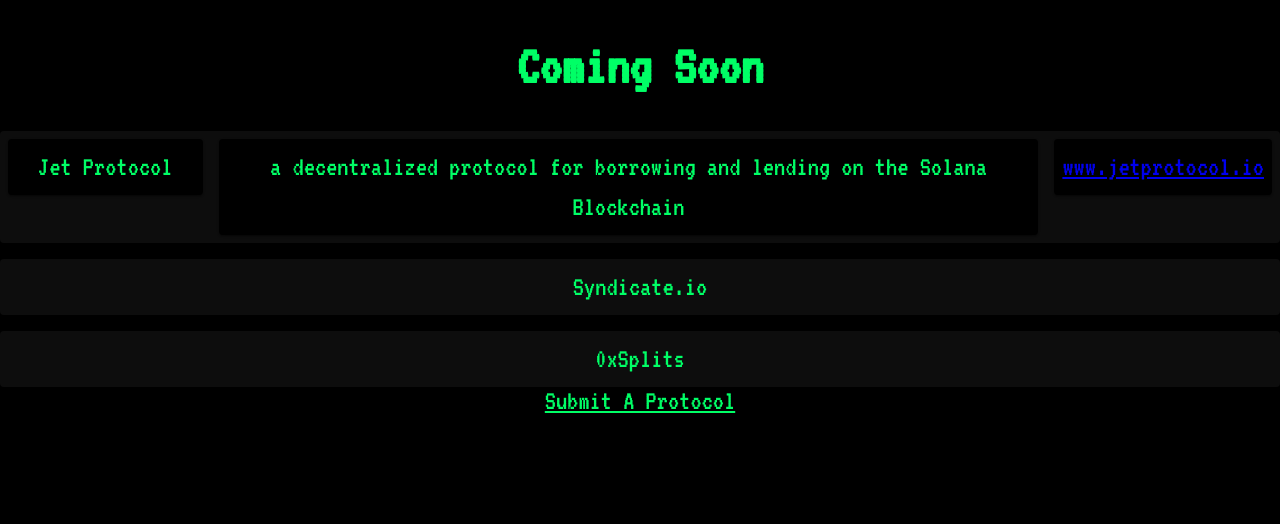
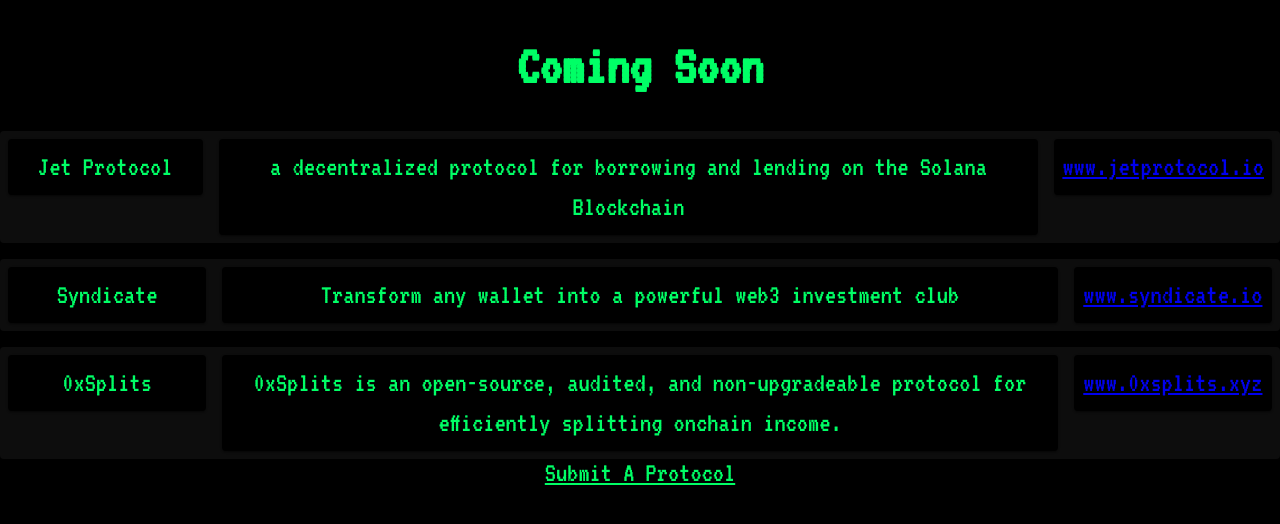
Before and after one commit to arlegault/protocol-farm, a React (Create React App) app: page /protocols in a window 1280 px wide. Shown: the top 524 px of the page. Built offline with nearby package versions, Linux system fonts and the light colour scheme.

Commit message:
Refactor Protocol Card List
-add function to programmatically create list items
-change protocol object to support multiple items

```diff
--- a/src/Components/ProtocolPageComponents/ProtocolCardList.js
+++ b/src/Components/ProtocolPageComponents/ProtocolCardList.js
@@ -14,20 +14,36 @@
   color: theme.palette.text.secondary,
 }));
 
-const protocols = {
+const protocols = [
+        {
             name: 'Jet Protocol',
             desc: 'a decentralized protocol for borrowing and lending on the Solana Blockchain',
             link: "https://www.jetprotocol.io/",
             url: 'www.jetprotocol.io',
-        };
+        },
+         {
+            name: 'Syndicate',
+            desc: 'Transform any wallet into a powerful web3 investment club',
+            link: "https://syndicate.io/",
+            url: 'www.syndicate.io',
+        },
+        {
+            name: '0xSplits',
+            desc: '0xSplits is an open-source, audited, and non-upgradeable protocol for efficiently splitting onchain income.',
+            link: "https://www.0xsplits.xyz/",
+            url: 'www.0xsplits.xyz',
+        },
+        ];
 
 export default function ProtocolCardList() {
+
+
   return (
     <Box sx={{ width: '100%' }}>
       <Stack spacing={2}>
-        <Item> <ProtocolListItem protocols={protocols}/> </Item>
-        <Item>Syndicate.io</Item>
-        <Item>0xSplits</Item>
+      {protocols.map(function(protocol, index){
+            return <Item key={index}> <ProtocolListItem protocols={protocol}/></Item>;
+            })}
       </Stack>
     </Box>
   );
--- a/src/Components/Terminal/Terminal.js
+++ b/src/Components/Terminal/Terminal.js
@@ -154,7 +154,6 @@
             <div className="ReactBash" style={style.ReactBash}>
                 <div style={style.body} onClick={() => this.refs.input.focus()}>
                     {history.map(this.renderHistoryItem(style))}
-
                     <form onSubmit={evt => this.handleSubmit(evt) } style={style.form} >
                         <span style={style.prefix}>{`${prefix} ~${cwd} $`}</span>
                         <input
--- a/src/Components/TriggeredFromTerminalHistory/OpenLinksFromTerminalHistory.js
+++ b/src/Components/TriggeredFromTerminalHistory/OpenLinksFromTerminalHistory.js
@@ -5,8 +5,7 @@
    const openHyperstructures= () => window.open('https://jacob.energy/hyperstructures.html', "_blank")
    const openLps= () => window.open('/lps', "_blank")
 
-
-
+//change this to be not dumb at some point
     if (props.history[props.history.length - 1].value === '01101011 01100101 01111001') {
     return (
         <div active={openProtocols()}></div>
```
